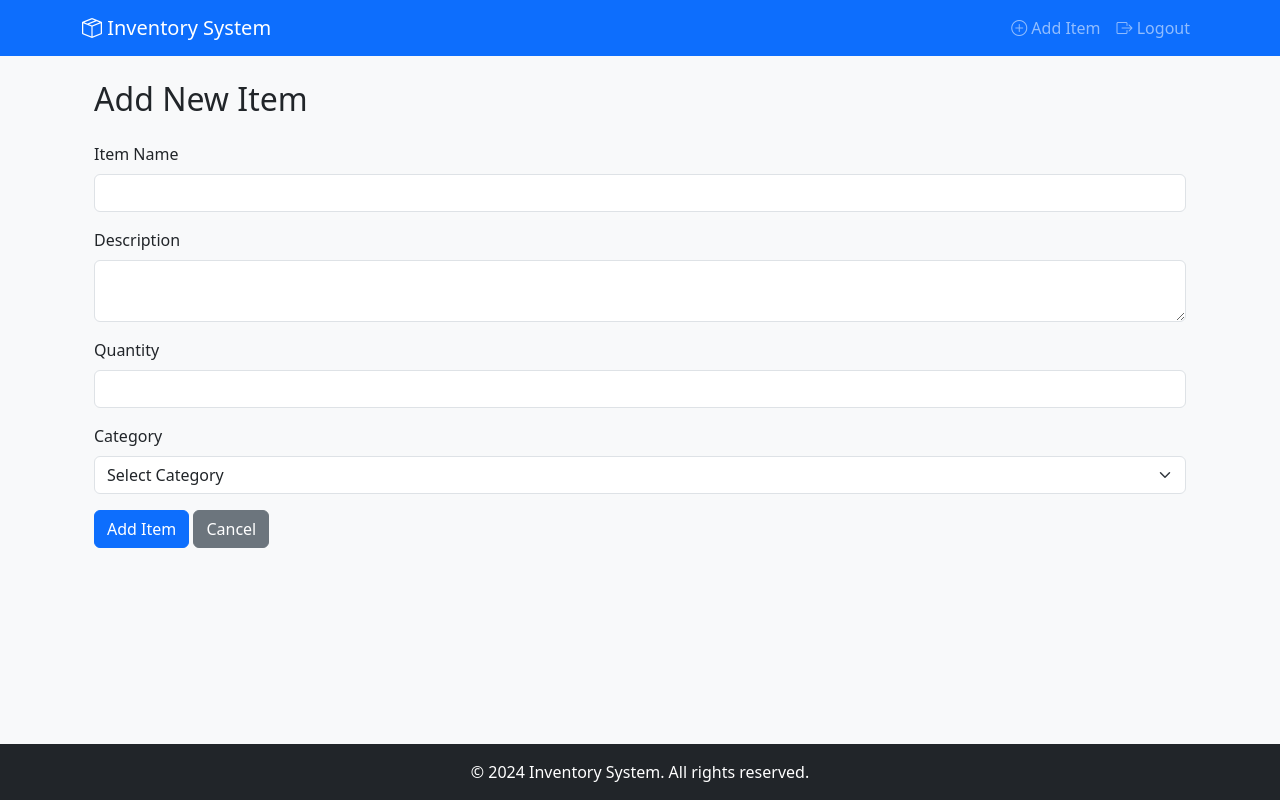
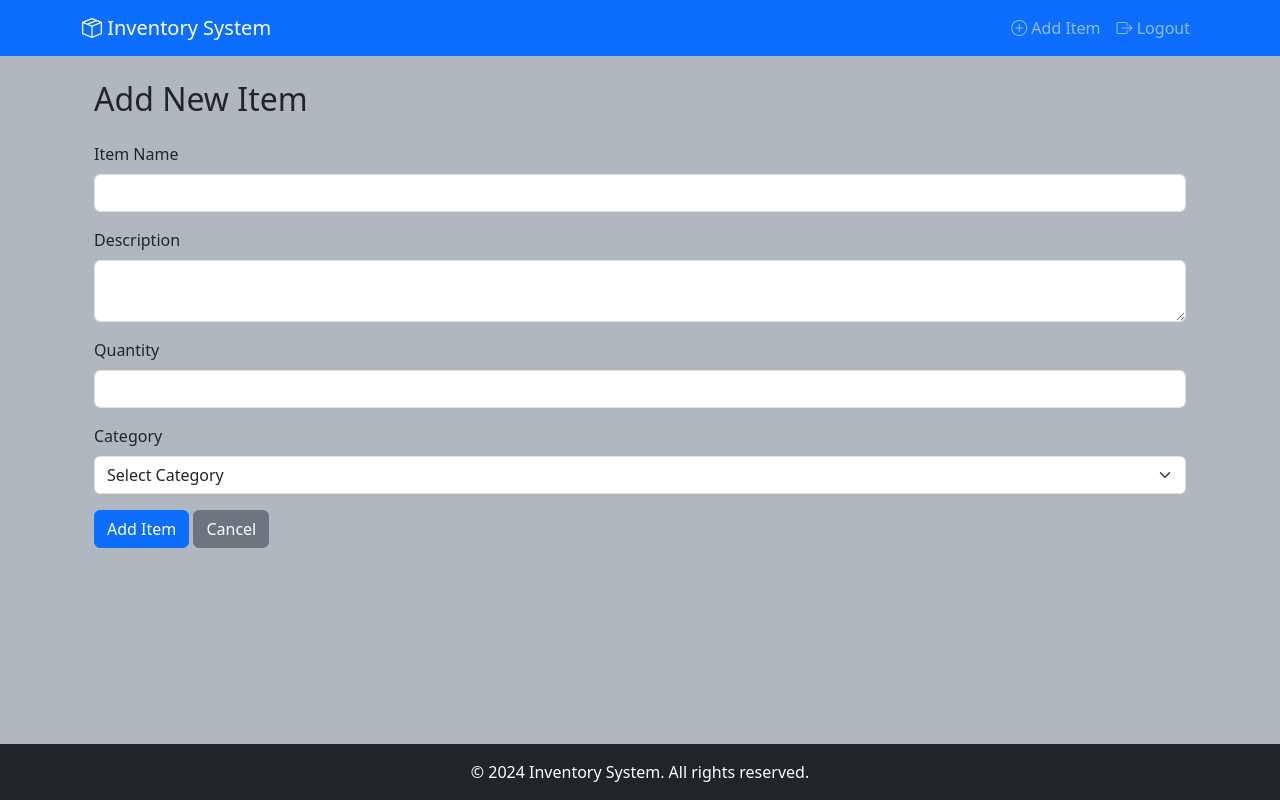
Before and after one commit to atikshchawla/CRUD, a Flask app: page /add in a window 1280 px wide. Run offline with Flask 3, Linux system fonts and the light colour scheme; a user stored in the database is signed in.

Commit message:
Add files via upload

```diff
--- a/static/css/style.css
+++ b/static/css/style.css
@@ -1,5 +1,5 @@
 body {
-    background-color: #f8f9fa;
+    background-color: #b1b7be;
 }
 
 .jumbotron {
```
